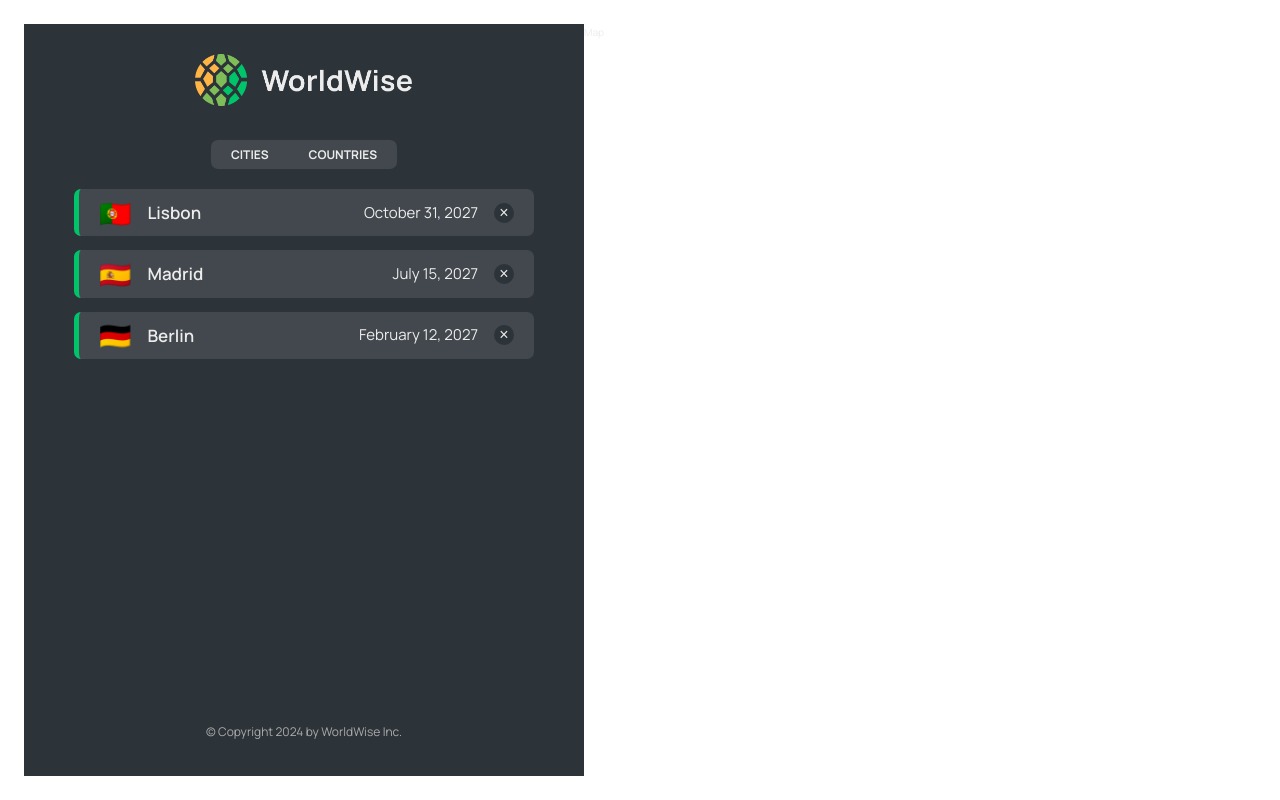
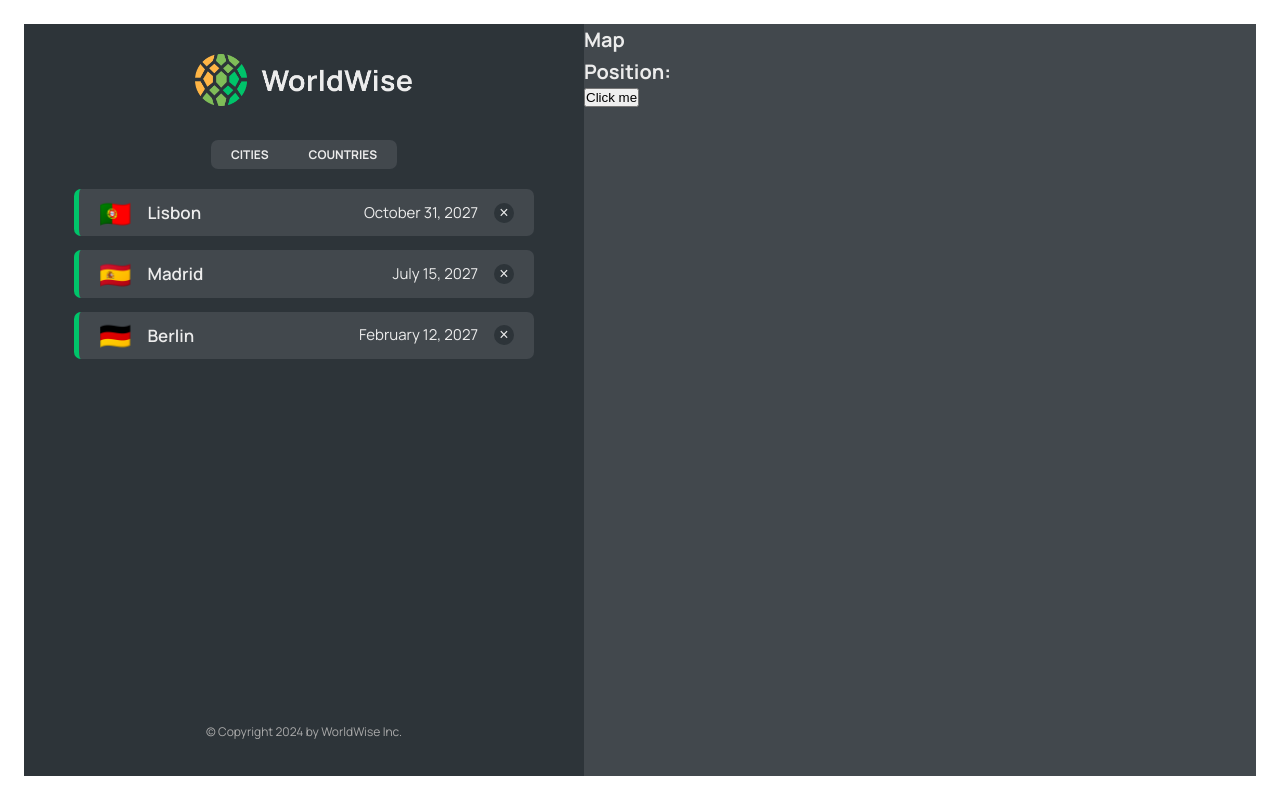
Before and after one commit to hanzlasaadi/worldwise, a React (Vite) app: page /app in a window 1280 px wide. Built offline with nearby package versions, Linux system fonts and the light colour scheme; data requests are answered from the project's data file.

Commit message:
chore: Add co-ords of city to search params

```diff
--- a/src/components/CityItem.jsx
+++ b/src/components/CityItem.jsx
@@ -10,11 +10,14 @@
   }).format(new Date(date));
 
 function CityItem({ city }) {
-  const { cityName, emoji, date, id } = city;
+  const { cityName, emoji, date, id, position } = city;
 
   return (
     <li>
-      <Link className={styles.cityItem} to={`${id}`}>
+      <Link
+        className={styles.cityItem}
+        to={`${id}?lat=${position.lat}&lng=${position.lng}`}
+      >
         <span className={styles.emoji}>{emoji}</span>
         <h2 className={styles.name}>{cityName}</h2>
         <time className={styles.date}>{formatDate(date)}</time>
--- a/src/components/Map.jsx
+++ b/src/components/Map.jsx
@@ -1,5 +1,20 @@
+import { useSearchParams } from "react-router-dom";
+import styles from "./Map.module.css";
+
 function Map() {
-  return <div>Map</div>;
+  const [searchParams, setSearchParams] = useSearchParams();
+
+  return (
+    <div className={styles.mapContainer}>
+      <h1>Map</h1>
+      <h1>
+        Position: {searchParams.get("lat")} {searchParams.get("lng")}
+      </h1>
+      <button onClick={() => setSearchParams({ lat: 50, lng: 80 })}>
+        Click me
+      </button>
+    </div>
+  );
 }
 
 export default Map;
```
